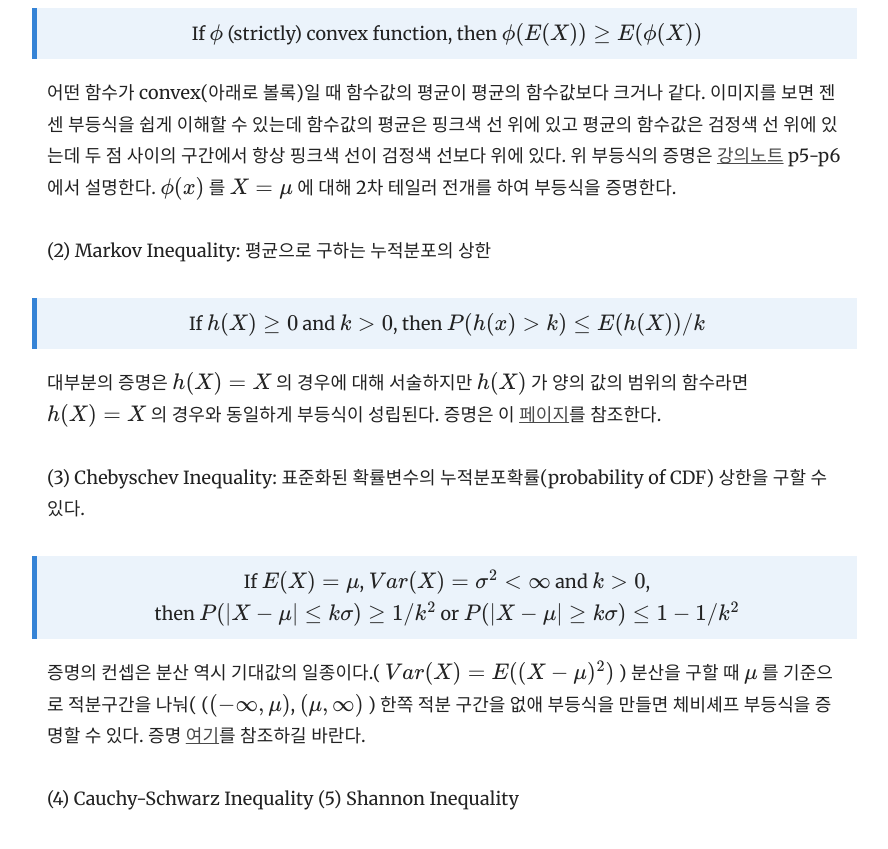
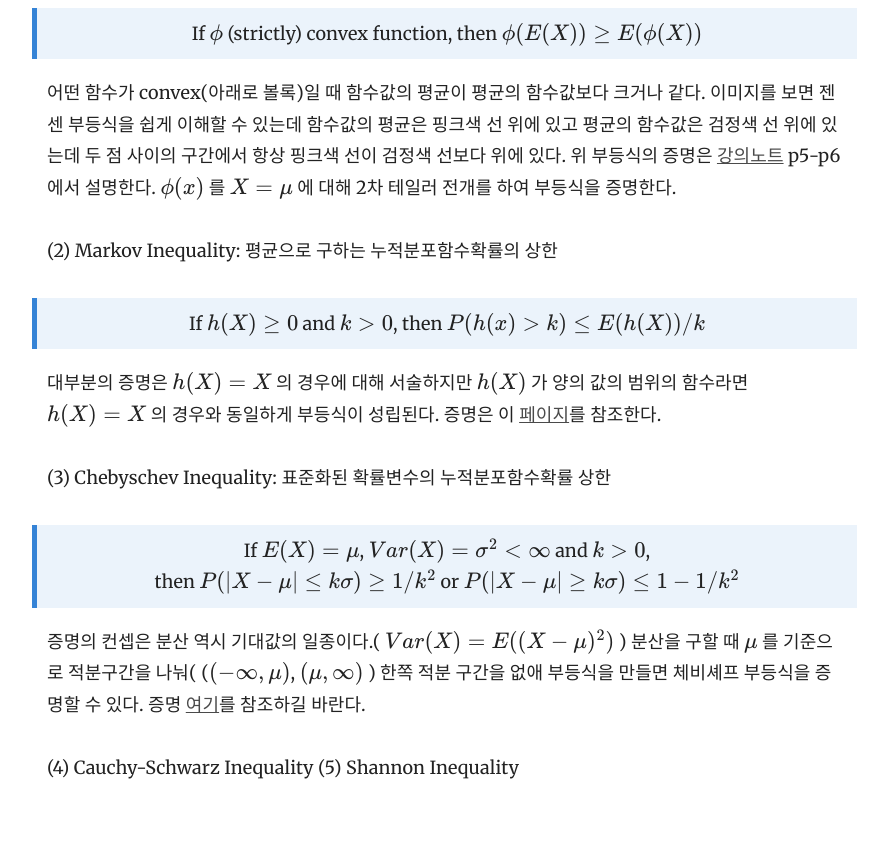
Before and after one commit to yrk3434/yrk3434.github.io, a Jekyll site: the page built from _docs/Theory/Mathematical Statistics.md, in a window 1280 px wide and 900 px high, scrolled down 5112 px, cut to the strip 34-883 px from the top of the window. Shown: the whole strip, without its empty margins (343-1231 px from the left). Built offline with Jekyll 4.4.1, drawn with Linux system fonts in a browser that asks for light colours; formulas are drawn with MathJax 3.

Commit message:
Update Mathematical Statistics.md

```diff
--- a/_docs/Theory/Mathematical Statistics.md
+++ b/_docs/Theory/Mathematical Statistics.md
@@ -135,13 +135,13 @@ $ X_1, X_2, ..., X_n $ 이 identically independent distributed(iid) $ F $ 를
 위 부등식의 증명은 [강의노트](https://www.cs.purdue.edu/homes/hmaji/teaching/Spring%202018/lectures/note01.pdf) p5-p6에서 설명한다.
 $ \phi(x) $ 를 $ X=\mu $ 에 대해 2차 테일러 전개를 하여 부등식을 증명한다.
 
-(2) Markov Inequality: 평균으로 구하는 누적분포의 상한
+(2) Markov Inequality: 평균으로 구하는 누적분포함수확률의 상한
 > <center> If $ h(X) \geq 0 $ and $ k>0 $, then $ P(h(x)>k) \leq E(h(X))/k $ <center/>
 
 대부분의 증명은 $ h(X)=X $ 의 경우에 대해 서술하지만 $ h(X) $ 가 양의 값의 범위의 함수라면 $ h(X)=X $ 의 경우와 동일하게 부등식이 성립된다.
 증명은 이 [페이지](https://www.probabilitycourse.com/chapter6/6_2_2_markov_chebyshev_inequalities.php)를 참조한다.
 
-(3) Chebyschev Inequality: 표준화된 확률변수의 누적분포확률(probability of CDF) 상한을 구할 수 있다.
+(3) Chebyschev Inequality: 표준화된 확률변수의 누적분포함수확률 상한
 > <center> If $ E(X)=\mu $, $ Var(X) =\sigma^2 < \infty $ and $ k>0 $, <center/>
 > <center> then $ P(|X-\mu| \leq k \sigma) \geq 1/k^2 $  or  $ P(|X-\mu| \geq k \sigma) \leq 1-1/k^2 $ <center/>
 
```
